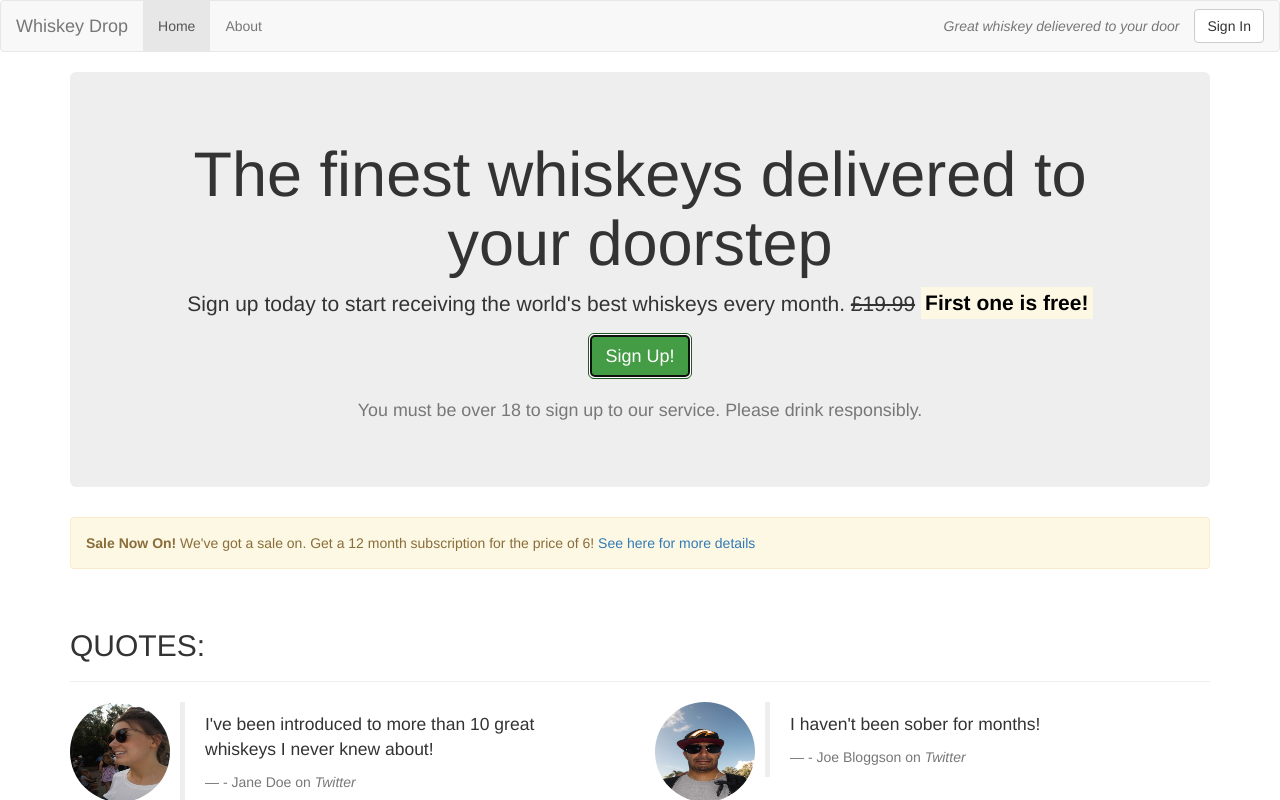
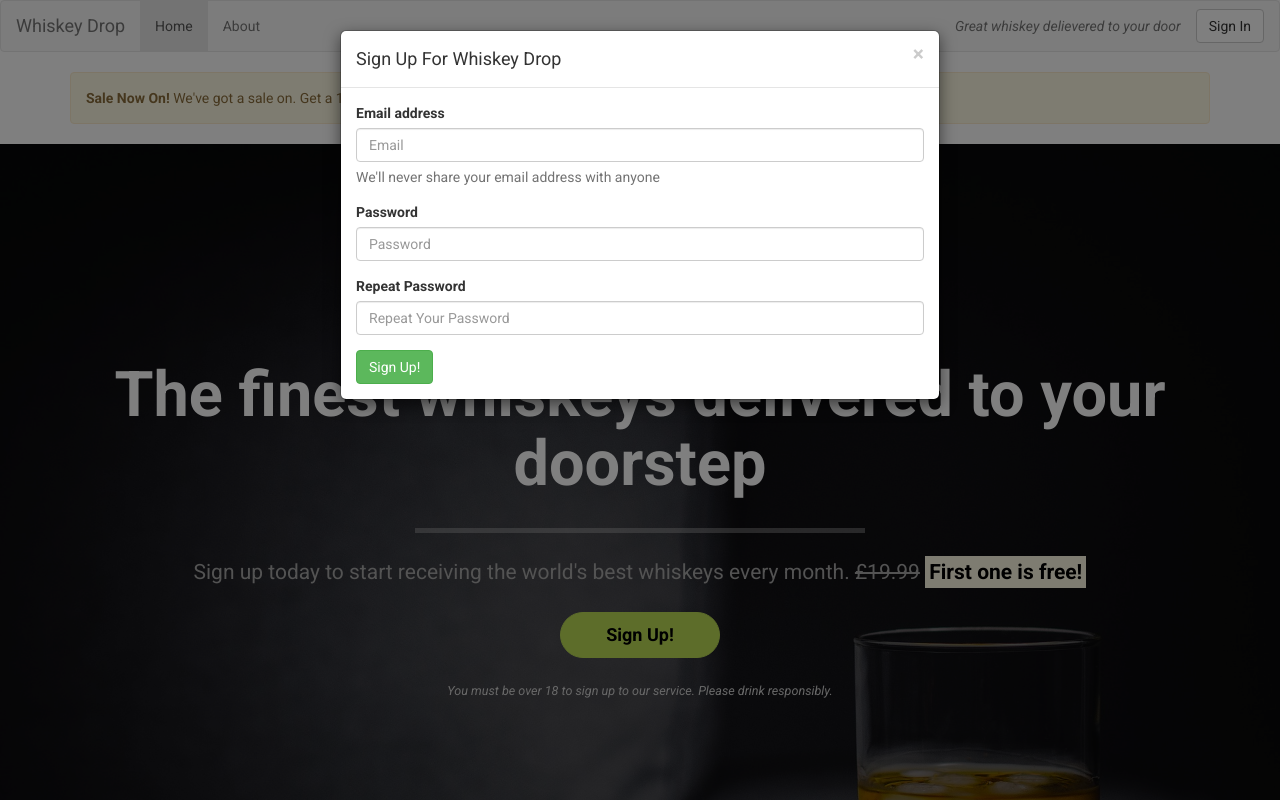
Before and after one commit to hebs87/whiskey-drop-webpage, a plain HTML site: page index.html in a window 1280 px wide. Both pictures are taken after a click on the button "Sign Up!". Shown: the top 800 px of the page. Drawn offline with nearby package versions, Linux system fonts and the light colour scheme.

Commit message:
Styled callout

```diff
--- /dev/null
+++ b/css/style.css
@@ -0,0 +1,100 @@
+body {
+    font-family: 'Roboto', sans-serif;
+}
+
+/* containers */
+
+.alert-container {
+
+}
+
+.callout-container {
+   height: 100vh; /* height is 100% of the viewport */
+   /* below code copied and pasted from full-width background images website *edit bg url*;
+   also need to include ../ prefix in front of image url name to ensure it directs back to root directory,  as we are currently in css directory*/
+   background: url(../image/whiskey-bg.jpg) no-repeat center center fixed;
+  -webkit-background-size: cover;
+  -moz-background-size: cover;
+  -o-background-size: cover;
+  background-size: cover;
+  /* this is to position the container in the center of the viewport ***RESEARCH FLEXBOX*** */
+  display: flex;
+  align-items: center;
+  position: relative;
+}
+
+.opaque-overlay /* these are the styling properties for the overlay - MAKE SURE POSITION IS ABSOLUTE SO IT SITS ABOVE THE IMAGE */ {
+    position: absolute;
+    top: 0;
+    left: 0;
+    height: 100%;
+    width: 100%;
+    background-color: rgba(0, 0, 0, 0.5);
+}
+
+/* This makes the background color of the callout area transparent */
+.jumbotron {
+    background-color: transparent;
+}
+
+.jumbotron h1 /* if creating a class for h1, it won't work, as this is to do with specificity
+                linking to the actual element within .jumbotron will override it */ {
+    color: white;
+    font-weight: bold;
+    margin-bottom: 30px;
+}
+
+.jumbotron .lead {
+    color: #a7a7a7;
+    margin: 25px 0;
+}
+
+.jumbotron small {
+    font-size: 60%;
+    font-style: italic;
+    color: #d0d0d0;
+}
+
+.quotes-container {
+
+}
+
+.features-container {
+
+}
+
+/* Block dividers */
+
+.block-divider {
+    width: 450px;
+    height: 5px;
+    border: 0;
+}
+
+.block-divider--white {
+    background-color: #d0d0d057;
+}
+
+/* Buttons */
+
+.btn--cta /* call to action */ {
+    font-weight: bold;
+    border-radius: 23px;
+    width: 160px;
+}
+
+.btn--green {
+    background-color: #bada55;
+    border-color: #bada55;
+    color: #000;
+}
+
+.btn--green:hover,
+.btn--green:active,
+.btn--green:focus,
+.btn--green:active:focus {
+    /* makes the btn go slightly darker when hovering, clicking, etc. */
+    background-color: #8ea73f;
+    border-color: #8ea73f;
+    color: #000;
+}
--- a/index.html
+++ b/index.html
@@ -7,6 +7,8 @@
     <meta http-equiv="X-UA-Compatible" content="ie=edge">
     <title>Whiskey Drop | Taste a new whiskey every month</title>
     <link rel="stylesheet" href="https://maxcdn.bootstrapcdn.com/bootstrap/3.3.7/css/bootstrap.min.css" type="text/css" />
+    <link href="https://fonts.googleapis.com/css?family=Roboto:400,400i,700,700i" rel="stylesheet">
+    <link rel="stylesheet" href="css/style.css" type="text/css" />
 </head>
 
 <body>
@@ -42,38 +44,49 @@
         </div>
     </nav>
 
-    <article class="container">
+    <article class="container alert-container">
+        <!--Alert-->
+        <div class="row hidden-xs">
+            <div class="col-xs-12">
+                <div class="alert alert-warning">
+                    <strong>Sale Now On!</strong> We've got a sale on. Get a 12 month subscription for the price of 6! <a href="">See here for more details</a>
+                    <!--alert with text - first part in bold and the last part will be a link-->
+                </div>
+            </div>
+        </div>
+        <!--/Alert-->
+    </article>
 
+    <article class="container-fluid callout-container">
+        <div class="opaque-overlay">&nbsp;</div> <!--this is to take the edge off the image and make the text stand out a bit more-->
+        <!--&nbsp (non-breaking space) creates a space in a line that can't be broken by word wrap
+        this ensures that the overlay won't move out of position-->
         <!--.callout-->
         <div class="row">
             <div class="col-xs-12">
                 <section class="callout jumbotron text-center">
                     <!--jumbotron feature really makes the callout stand out displays it on grey background-->
                     <h1>The finest whiskeys delivered to your doorstep</h1>
+                    <hr class="block-divider block-divider--white">
+                    <!--block-divider--white, etc. are modifier classes, these allow us to apply general styles to <hr> but modify individual ones too-->
                     <p class="lead">Sign up today to start receiving the world's best whiskeys every month. <s class="hidden-xs">£19.99</s> <span class="visible-xs"><br></span><strong><mark>First one is free!</mark></strong></p>
                     <!--.lead class helps it to stand out and render nicely;
                     s tag is for strikethrough; strong tag is for bold; mark tag is to highlight-->
-                    <p><button class="btn btn-lg btn-success">Sign Up!</button></p>
+                    <p><button class="btn btn-lg btn--cta btn--green" data-toggle="modal" data-target="#signUpModal">Sign Up!</button></p>
                     <!--to make use of bootstrap's button styles, add a "btn" class to either a button or form input element, or an anchor tag
                     btn-lg & btn-success make it standout and adds additional style-->
+                    <!--data-toggle="modal" tells Boostrap that this button is the trigger for a modal somewhere on the page
+                    data-target="#signUpModal" link to the relevant modal's id and tells Bootstrap exactly which modal to show when clicked-->
                     <p class="text-muted"><small>You must be over 18 to sign up to our service. Please drink responsibly.</small></p>
                     <!--.text-muted class makes the text a bit lighter;
                     small tag is useful for small print, such as legal terms-->
                 </section>
             </div>
         </div>
-        <!--Alert-->
-        <div class="row hidden-xs">
-            <div class="col-xs-12">
-                <div class="alert alert-warning">
-                    <strong>Sale Now On!</strong> We've got a sale on. Get a 12 month subscription for the price of 6! <a href="">See here for more details</a>
-                <!--alert with text - first part in bold and the last part will be a link-->
-                </div>
-            </div>
-        </div>
-        <!--/Alert-->
         <!--/.Callout-->
+    </article>
 
+    <article class="container quotes-container">
         <!--.quotes-->
         <section class="quotes">
             <div class="row">
@@ -116,7 +129,9 @@
             </div>
         </section>
         <!--/.quotes-->
+    </article>
 
+    <article class="container features-container">
         <!--.features-->
         <section class="features">
             <div class="row">
@@ -155,8 +170,46 @@
             </div>
         </section>
         <!--/.features-->
+    </article>
 
-    </article>
+    <!-- Modal -->
+    <div class="modal fade" id="signUpModal" tabindex="-1" role="dialog" aria-labelledby="myModalLabel">
+        <!--specify id to be able to link it to the relevant HTML element (in this case, the Sign Up button in the callout (see callout for further info-->
+        <div class="modal-dialog" role="document">
+            <div class="modal-content">
+                <div class="modal-header">
+                    <button type="button" class="close" data-dismiss="modal" aria-label="Close"><span aria-hidden="true">&times;</span></button>
+                    <h4 class="modal-title" id="myModalLabel">Sign Up For Whiskey Drop</h4>
+                </div>
+                <div class="modal-body">
+                    <!--add content to the body (in this instance, we've added a form)-->
+                    <form>
+                        <div class="form-group">
+                            <label for="email">Email address</label>
+                            <input type="email" class="form-control" id="email" placeholder="Email">
+                            <!--the below p.help-block adds help text below the relevant field (in this instance, the email field)-->
+                            <p class="help-block">We'll never share your email address with anyone</p>
+                        </div>
+                        <div class="form-group">
+                            <label for="password">Password</label>
+                            <input type="password" class="form-control" id="password" placeholder="Password">
+                        </div>
+                        <!--This makes the user re-enter the password before signing up - do this by changing the label's for att to "passwordRepeat"
+                        label's for att must match the input's id att-->
+                        <div class="form-group">
+                            <label for="passwordRepeat">Repeat Password</label>
+                            <input type="password" class="form-control" id="passwordRepeat" placeholder="Repeat Your Password">
+                        </div>
+                        <button type="submit" class="btn btn-success">Sign Up!</button>
+                    </form>
+                </div>
+            </div>
+        </div>
+    </div>
+
+    <!--JavaScript & jQuery links go at the very bottom of the page, just above the closing body tag-->
+    <script src="https://code.jquery.com/jquery-3.2.1.min.js" integrity="sha256-hwg4gsxgFZhOsEEamdOYGBf13FyQuiTwlAQgxVSNgt4=" crossorigin="anonymous"></script>
+    <script src="https://maxcdn.bootstrapcdn.com/bootstrap/3.3.7/js/bootstrap.min.js" integrity="sha384-Tc5IQib027qvyjSMfHjOMaLkfuWVxZxUPnCJA7l2mCWNIpG9mGCD8wGNIcPD7Txa" crossorigin="anonymous"></script>
 </body>
 
 </html>
```
Also changed, not shown: image/whiskey-bg.jpg (added).
